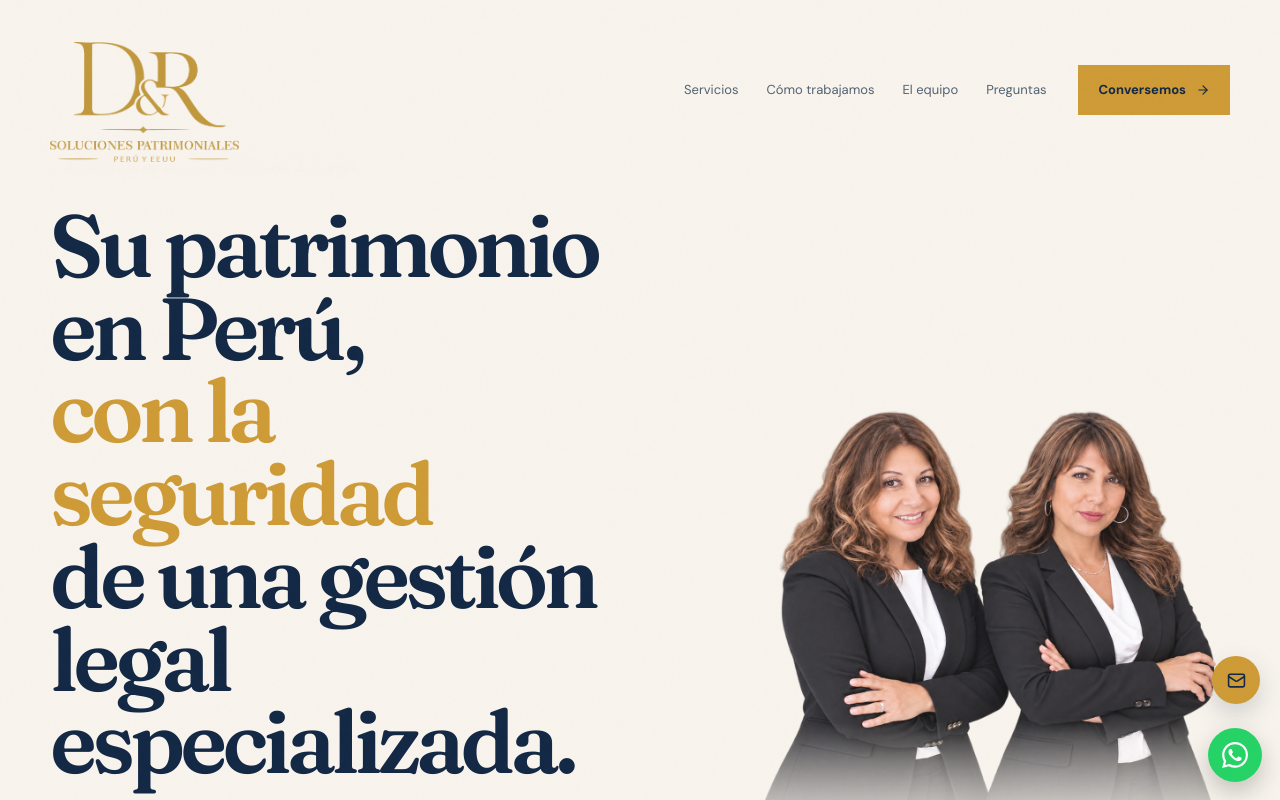
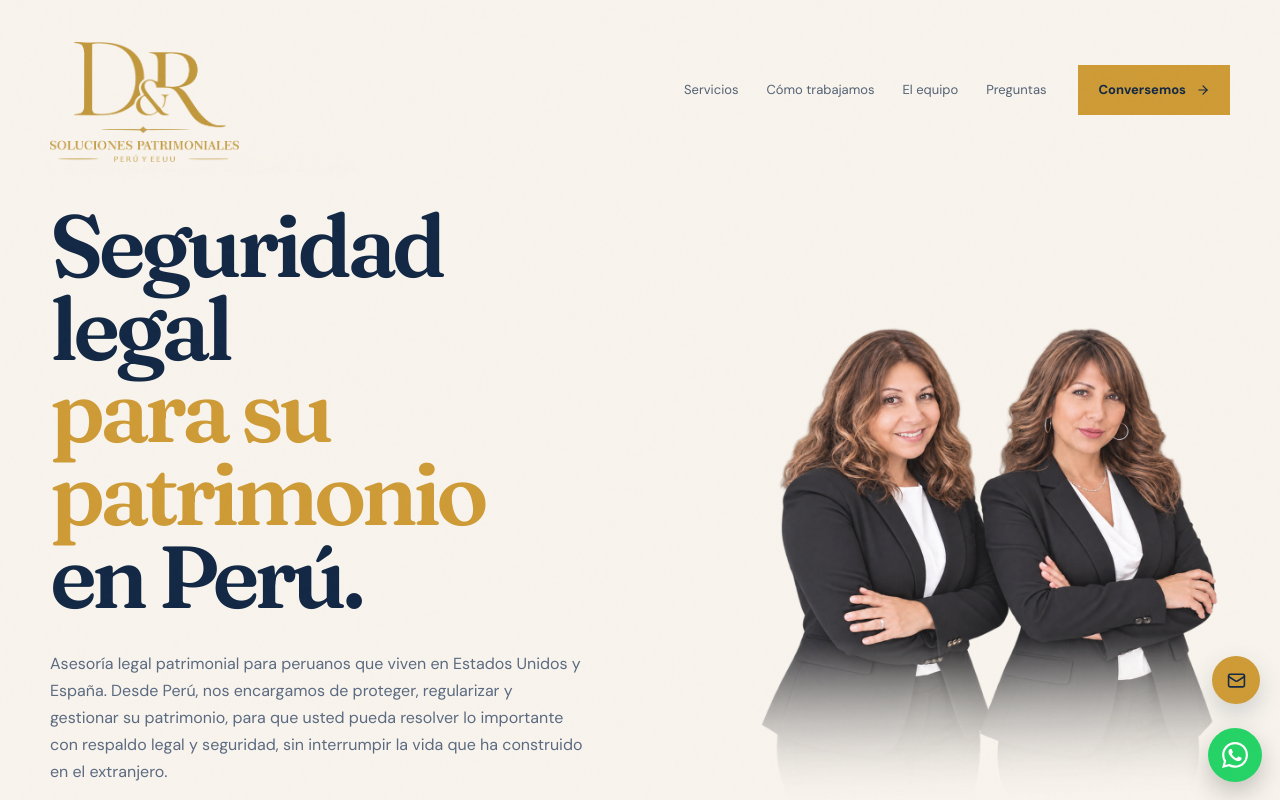
Before and after one commit to elektrorate/diaz-romero-landing, a React (Vite) app: page / in a window 1280 px wide. Shown: the top 800 px of the page. Built offline with nearby package versions, Linux system fonts and the light colour scheme.

Commit message:
Nuevo slogan hero

```diff
--- a/src/App.tsx
+++ b/src/App.tsx
@@ -193,7 +193,7 @@ function App() {
             <div className="reveal">
               <span className="eyebrow">Su patrimonio, al otro lado del mapa</span>
               <h1 className="mt-7 max-w-[670px] font-display text-[clamp(49px,7vw,88px)] font-semibold leading-[.94] tracking-[-.055em] text-[hsl(var(--primary))]">
-                Su patrimonio en Perú,<br /><em className="text-[hsl(var(--accent))] not-italic">con la seguridad</em><br />de una gestión legal especializada.
+                Seguridad legal<br /><em className="text-[hsl(var(--accent))] not-italic">para su patrimonio</em><br />en Perú.
               </h1>
               <p className="mt-8 max-w-[535px] text-[16px] leading-[1.7] text-[hsl(var(--muted-foreground))]">
                 Asesoría legal patrimonial para peruanos que viven en Estados Unidos y España. Desde Perú, nos encargamos de proteger, regularizar y gestionar su patrimonio, para que usted pueda resolver lo importante con respaldo legal y seguridad, sin interrumpir la vida que ha construido en el extranjero.
```
